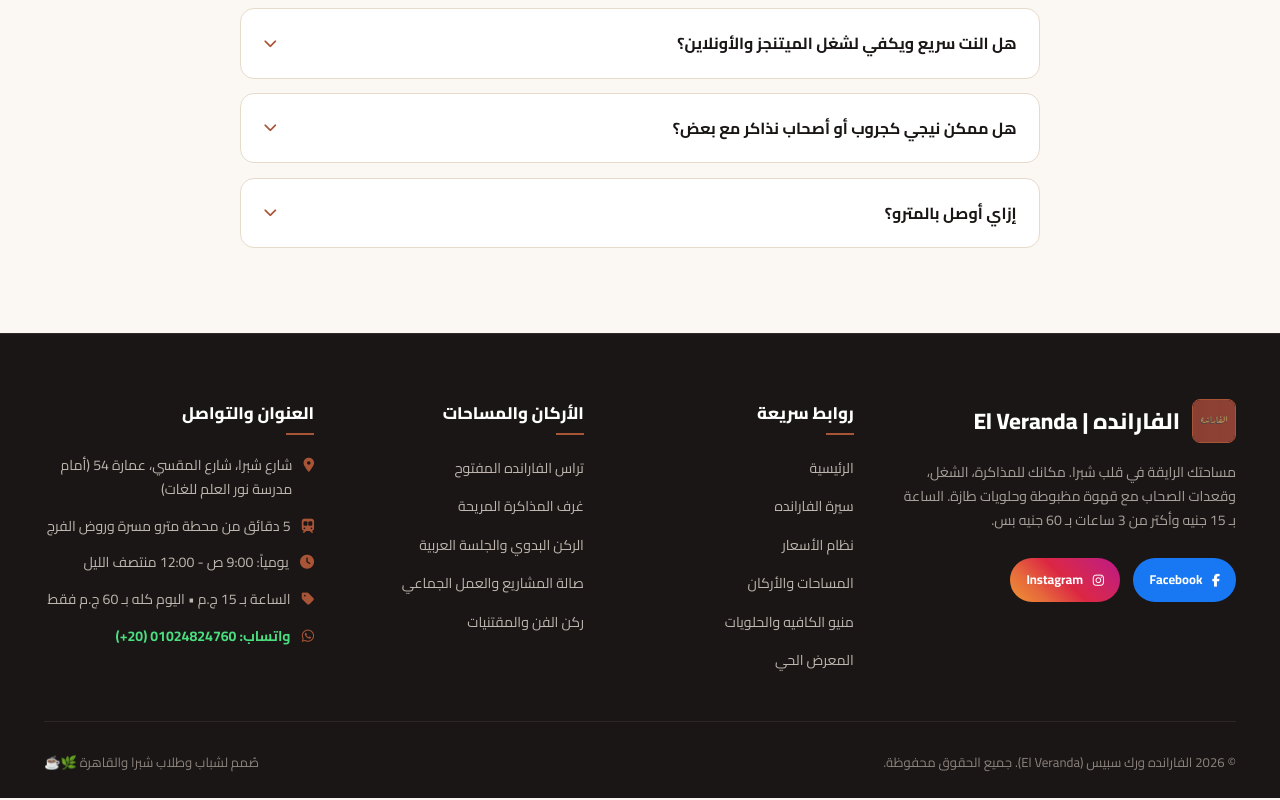
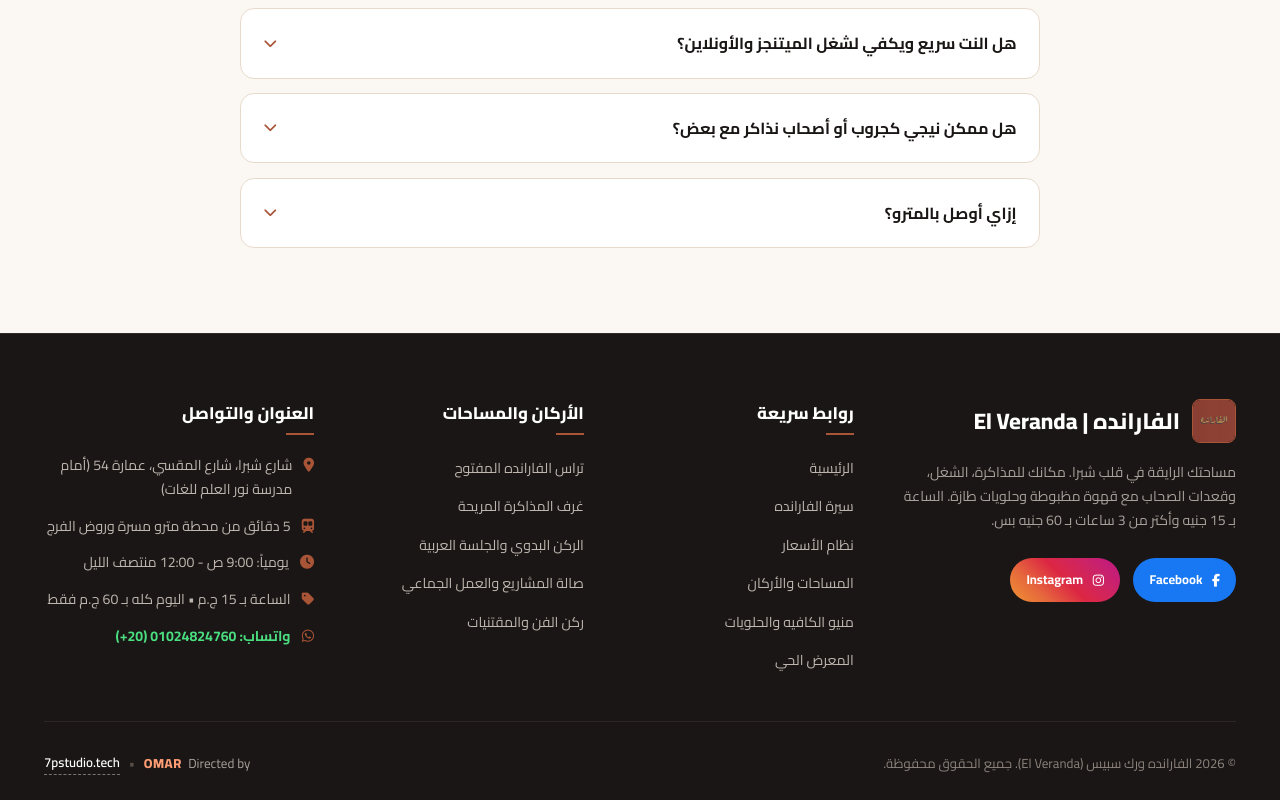
Before and after one commit to Omaromar09/-, a plain HTML site: page index.html in a window 1280 px wide. Shown: the part 7996-8796 px from the top of the page. Drawn offline with Linux system fonts and the light colour scheme; a web font is replaced by a local one.

Commit message:
Update files

```diff
--- a/assets/css/style.css
+++ b/assets/css/style.css
@@ -1776,6 +1776,48 @@ input, select, textarea {
   gap: 0.85rem;
 }
 
+.directed-by {
+  font-family: var(--font-arabic);
+  font-weight: 500;
+  color: #a8a09b;
+  display: inline-flex;
+  align-items: center;
+  gap: 0.4rem;
+  flex-wrap: wrap;
+}
+
+.director-link {
+  color: #ff9d75;
+  font-weight: 800;
+  letter-spacing: 0.5px;
+  text-decoration: none;
+  transition: var(--transition-fast);
+}
+
+.director-link:hover {
+  color: #ffffff;
+  text-shadow: 0 0 10px rgba(255, 157, 117, 0.6);
+}
+
+.portfolio-link {
+  color: #ffffff;
+  font-weight: 600;
+  text-decoration: none;
+  border-bottom: 1px dashed rgba(255, 255, 255, 0.4);
+  padding-bottom: 1px;
+  transition: var(--transition-fast);
+}
+
+.portfolio-link:hover {
+  color: #ffcf70;
+  border-bottom-color: #ffcf70;
+}
+
+.directed-by .sep {
+  color: #594f4a;
+  margin: 0 0.15rem;
+}
+
 /* ==========================================================================
    Lightbox Modal
    ========================================================================== */
--- a/index.html
+++ b/index.html
@@ -904,7 +904,11 @@
 
       <div class="footer-bottom">
         <p>© 2026 الفارانده ورك سبيس (El Veranda). جميع الحقوق محفوظة.</p>
-        <p>صُمم لشباب وطلاب شبرا والقاهرة 🌿☕</p>
+        <p class="directed-by">
+          Directed by <a href="https://7pstudio.tech" target="_blank" rel="noopener noreferrer" class="director-link">OMAR</a>
+          <span class="sep">•</span>
+          <a href="https://7pstudio.tech" target="_blank" rel="noopener noreferrer" class="portfolio-link">7pstudio.tech</a>
+        </p>
       </div>
     </div>
   </footer>
```
Also changed, not shown: menu.html (+5 -1 lines).
